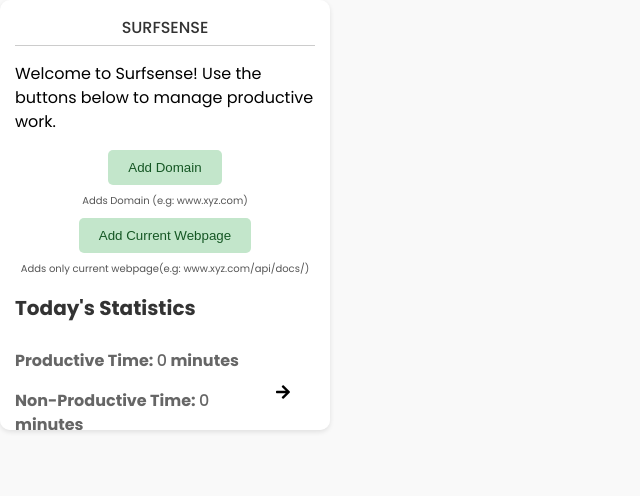
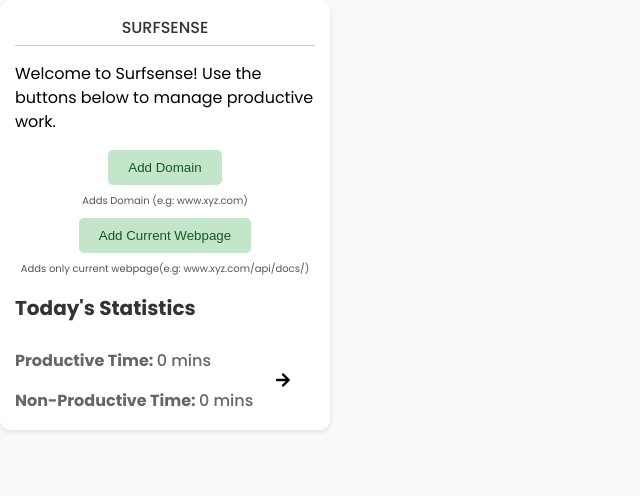
Before and after one commit to abhiram2600/SurfSense, a website with bundled scripts: page index.html in a window 1280 px wide. Shown: the whole page, without its empty margins (0-640 px from the left). Built offline with nearby package versions, Linux system fonts and the light colour scheme; some packages are replaced by stand-ins of ours.

Commit message:
parseTime function implemented

```diff
--- a/index.html
+++ b/index.html
@@ -48,14 +48,11 @@
           <div class="container">
             <div>
               <p>
-                <strong
-                  >Productive Time: <span id="prodTime">0</span> minutes</strong
-                >
+                <strong>Productive Time: <span id="prodTime">0</span></strong>
               </p>
               <p>
                 <strong
-                  >Non-Productive Time:
-                  <span id="nonProdTime">0</span> minutes</strong
+                  >Non-Productive Time: <span id="nonProdTime">0</span></strong
                 >
               </p>
             </div>
--- a/index.js
+++ b/index.js
@@ -1,10 +1,4 @@
-import { defaultValues, linkType } from "./utils.js";
-
-const uniqueId = () => {
-  const dateString = Date.now().toString(36).substring(2, 9);
-  const randomness = Math.random().toString(36).substring(2, 9);
-  return dateString + randomness;
-};
+import { defaultValues, linkType, uniqueId, parseTime } from "./utils.js";
 
 const editSitesInfo = (site) => {
   chrome.storage.local.get("sitesInfo", (result) => {
@@ -91,11 +85,11 @@
 const loadContent = () => {
   chrome.storage.local.get("sitesInfo", (result) => {
     let sitesInfo = result.sitesInfo || defaultValues.sitesInfo;
-    document.getElementById("prodTime").innerText = Math.floor(
-      sitesInfo.prod.time
+    document.getElementById("prodTime").innerText = parseTime(
+      Math.floor(sitesInfo.prod.time)
     );
-    document.getElementById("nonProdTime").innerText = Math.floor(
-      sitesInfo.nonProd.time
+    document.getElementById("nonProdTime").innerText = parseTime(
+      Math.floor(sitesInfo.nonProd.time)
     );
   });
 };
--- a/sites-list.js
+++ b/sites-list.js
@@ -1,4 +1,4 @@
-import { defaultValues } from "./utils.js";
+import { defaultValues, parseTime } from "./utils.js";
 
 const loadToWebsite = (data, id) => {
   let siteListContainer = document.getElementById(id);
@@ -21,9 +21,7 @@
 
     let timeSpentElement = document.createElement("div");
     timeSpentElement.classList.add("site-list-item-url");
-    timeSpentElement.textContent = `${Math.floor(timeSpent)} ${
-      timeSpent > 1 ? "mins" : "min"
-    }`;
+    timeSpentElement.textContent = parseTime(Math.floor(timeSpent));
 
     let buttonElement = document.createElement("button");
     buttonElement.classList.add("site-list-item-button");
--- a/utils.js
+++ b/utils.js
@@ -27,3 +27,17 @@
   DOMAIN: "domain",
   WEBPAGE: "webpage",
 };
+
+export const uniqueId = () => {
+  const dateString = Date.now().toString(36).substring(2, 9);
+  const randomness = Math.random().toString(36).substring(2, 9);
+  return dateString + randomness;
+};
+
+export const parseTime = (time) => {
+  if (time >= 60) {
+    const val = (time / 60).toFixed(1);
+    return `${val} ${val > 1 ? "hours" : "hour"}`;
+  }
+  return `${time} mins`;
+};
```
